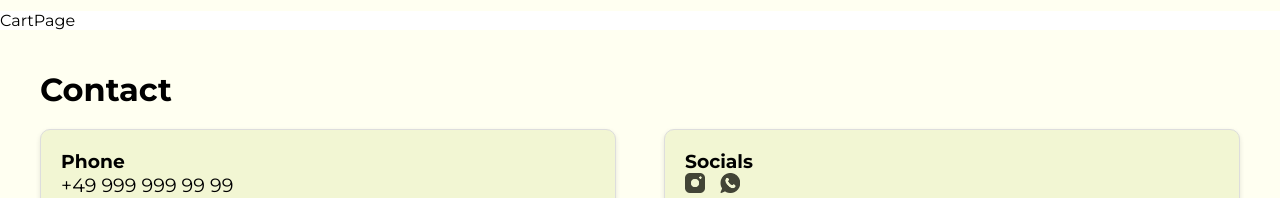
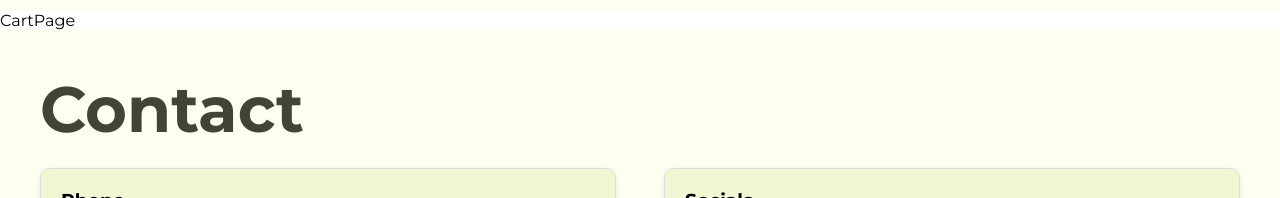
Before and after one commit to Vadim1489/GardenProject_FE_TelRan, a React (Create React App) app: page /cart in a window 1280 px wide. Shown: the part 121-319 px from the top of the page. Built offline with nearby package versions, Linux system fonts and the light colour scheme.

Commit message:
all products styles are completed

```diff
--- a/src/components/FilterForm/index.module.css
+++ b/src/components/FilterForm/index.module.css
@@ -4,7 +4,7 @@
     align-items: center;
     flex-wrap: wrap;
     gap: 40px;
-    margin: 40px 40px;
+    margin: 40px;
   }
 
   .inputBlock,
--- a/src/components/Footer/index.module.css
+++ b/src/components/Footer/index.module.css
@@ -8,8 +8,9 @@
 }
 
 .title {
-  font-size: 2rem;
+  font-size: 64px;
   margin-bottom: 20px;
+  color: #424436;
 }
 
 .infoContainer {
```
